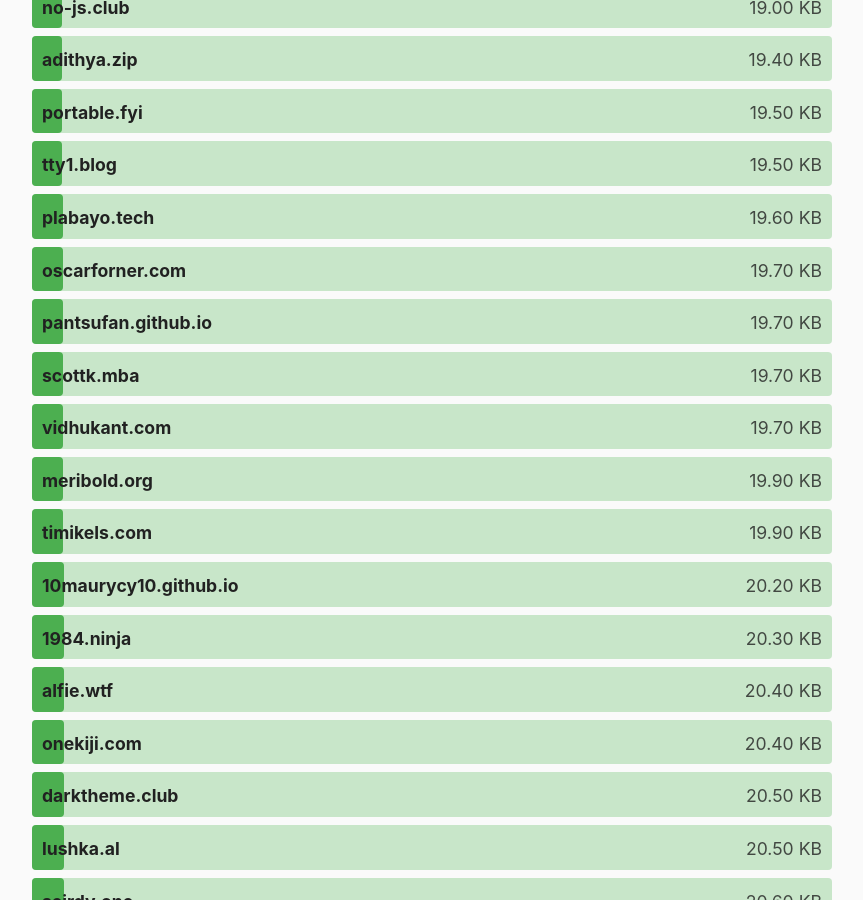
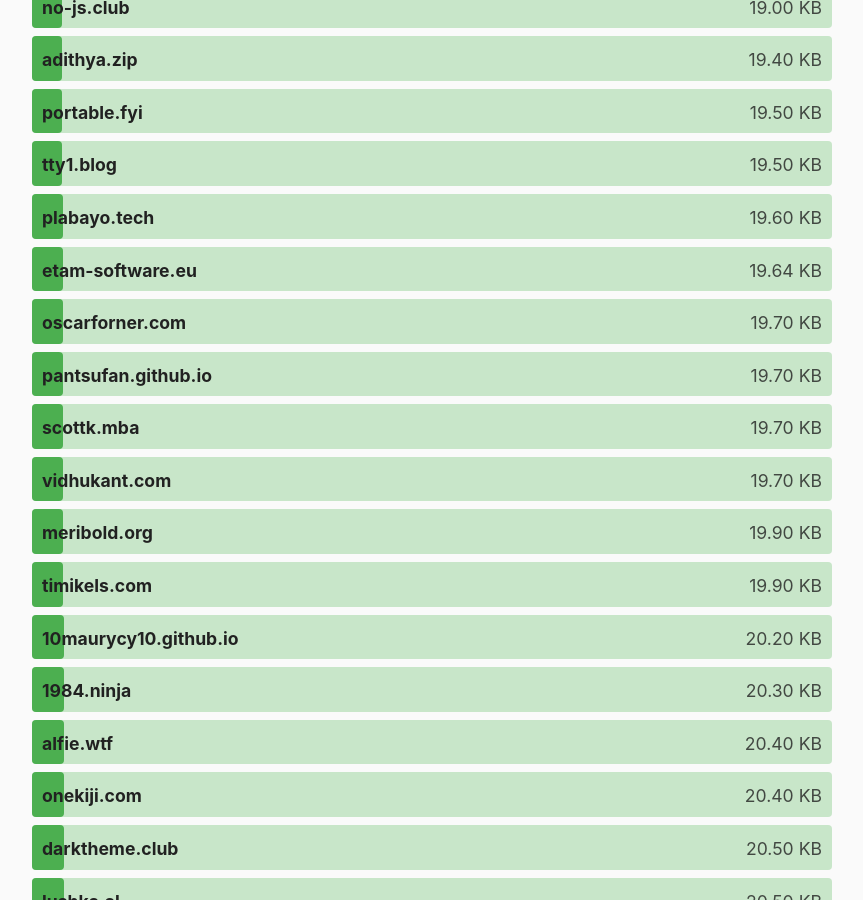
Before and after one commit to kevquirk/512kb.club, a Jekyll site: the page built from index.md, in a window 1280 px wide and 900 px high, scrolled down 8792 px. Shown: the whole window, without its empty margins (208-1071 px from the left). Built offline with Jekyll 4.4.1, drawn with Linux system fonts in a browser that asks for light colours.

Commit message:
add etam-software.eu

```diff
--- a/_data/sites.yml
+++ b/_data/sites.yml
@@ -3752,3 +3752,8 @@
   url: https://zwieratko.sk/
   size: 28.07
   last_checked: 2024-02-11
+
+- domain: etam-software.eu
+  url: https://etam-software.eu/
+  size: 19.64
+  last_checked: 2024-03-10
```
